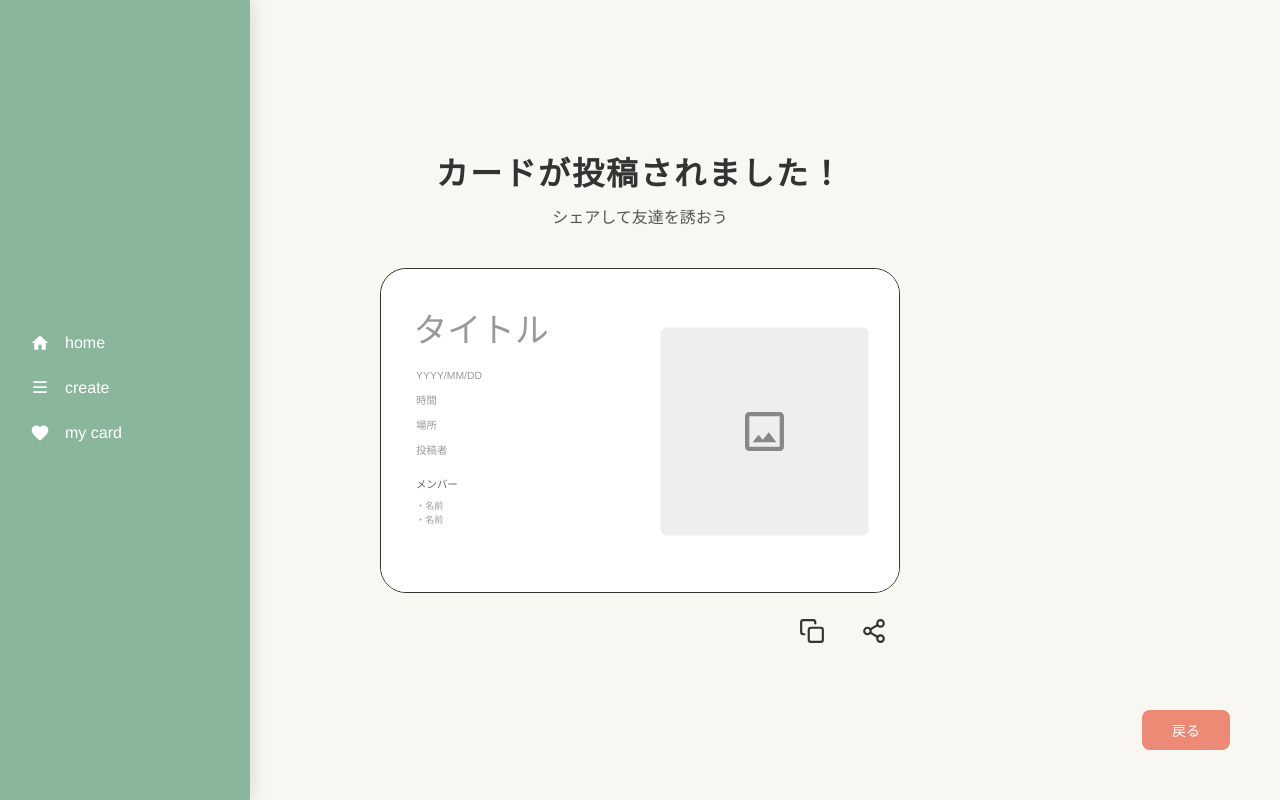
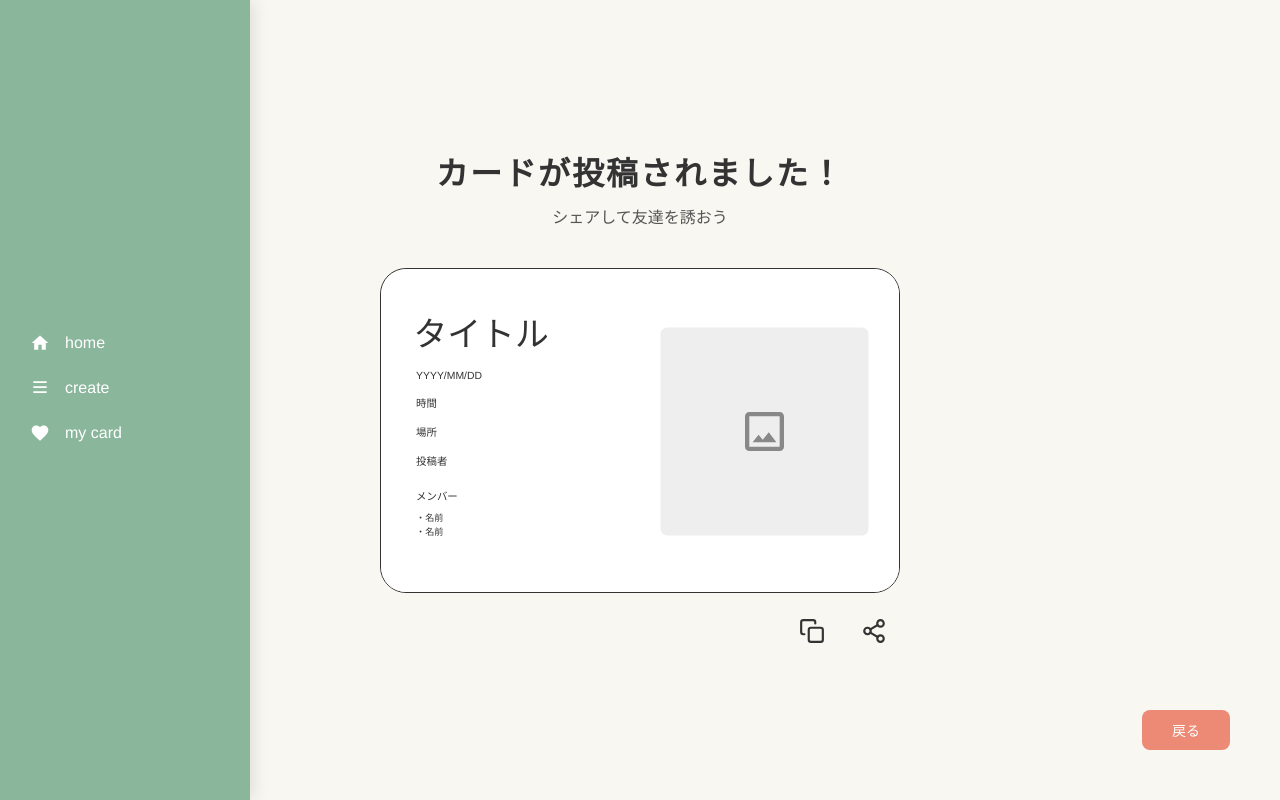
Before and after one commit to KDGT2026-Summer-Techjam/Team-B-Django, a Django app: template templates/events/event_done.html in a window 1280 px wide. Run offline with Django 5.2, Linux system fonts and the light colour scheme; the template is opened without the code that fills it, so the values that code supplies are empty.

Commit message:
new_event　カード内の文字閲覧のmi＆に変更

```diff
--- a/static/css/event_done.css
+++ b/static/css/event_done.css
@@ -58,7 +58,24 @@
   display: none;
 }
 
-/* アクションアイコン */
+/* ================================
+   プレビュー内のテキスト（ただの表示用）調整
+================================ */
+/* プレビューカード内の全ての文字色を「カードが投稿されました！」(#333)と統一 */
+.preview-card .text-section div,
+.preview-card .text-section span {
+  color: #333 !important;
+}
+
+/* inputをdivに変えたことで高さが潰れないように中央配置を指定 */
+.preview-card .input-title {
+  display: flex;
+  align-items: center;
+}
+
+/* ================================
+   アクション・戻るボタン
+================================ */
 .action-icons {
   display: flex;
   gap: 20px;
@@ -85,7 +102,6 @@
   stroke: #EC8A76;
 }
 
-/* 戻るボタン */
 .btn-return {
   position: absolute;
   bottom: 50px;
--- a/templates/events/event_done.html
+++ b/templates/events/event_done.html
@@ -7,7 +7,7 @@
     <title>投稿完了 - SeasonHub（仮）</title>
     <!-- 共通CSSの読み込み -->
     <link rel="stylesheet" href="{% static 'css/common.css' %}">
-    <!-- このページ専用の追加CSS（common.cssに追記した場合は不要です） -->
+    <!-- このページ専用の追加CSS -->
     <link rel="stylesheet" href="{% static 'css/event_done.css' %}">
 </head>
 <body>
@@ -38,7 +38,7 @@
         </ul>
     </aside>
 
-    <!-- メインコンテンツ (done-page-layout で縦並びに変更) -->
+    <!-- メインコンテンツ -->
     <div class="main-content done-page-layout">
         <h1 class="done-title">カードが投稿されました！</h1>
         <p class="done-subtitle">シェアして友達を誘おう</p>
@@ -47,23 +47,24 @@
             <!-- 縮小表示用の枠 -->
             <div class="preview-scale-box">
 
-                <!-- ▼▼▼ new_event.htmlのカード部分 ▼▼▼ -->
+                <!-- ▼▼▼ カード部分 ▼▼▼ -->
                 <div class="card-container preview-card">
                     <!-- プレビューでは完了ボタンを非表示にします -->
                     <button class="btn-complete">完了</button>
 
                     <div class="card-content">
                         <div class="text-section">
-                            <!-- 実際はDBの値が入るためreadonlyで入力不可にしています -->
-                            <input type="text" class="input-title" placeholder="タイトル" readonly>
-                            <input type="text" class="input-date" placeholder="YYYY/MM/DD" readonly>
-                            <input type="text" class="input-time" placeholder="時間" readonly>
-                            <input type="text" class="input-location" placeholder="場所" readonly>
-                            <input type="text" class="input-author" placeholder="投稿者" readonly>
+                            <!-- input要素をdivに変更し、ただのテキスト表示としています -->
+                            <div class="input-title">タイトル</div>
+                            <div class="input-date">YYYY/MM/DD</div>
+                            <div class="input-time">時間</div>
+                            <div class="input-location">場所</div>
+                            <div class="input-author">投稿者</div>
 
                             <div class="members-area">
                                 <span>メンバー</span>
-                                <textarea class="input-members" placeholder="・名前&#10;・名前" readonly></textarea>
+                                <!-- textareaをdivに変更し、改行には<br>を使用します -->
+                                <div class="input-members">・名前<br>・名前</div>
                             </div>
                         </div>
 
```
Also changed, not shown: 1 other file.
